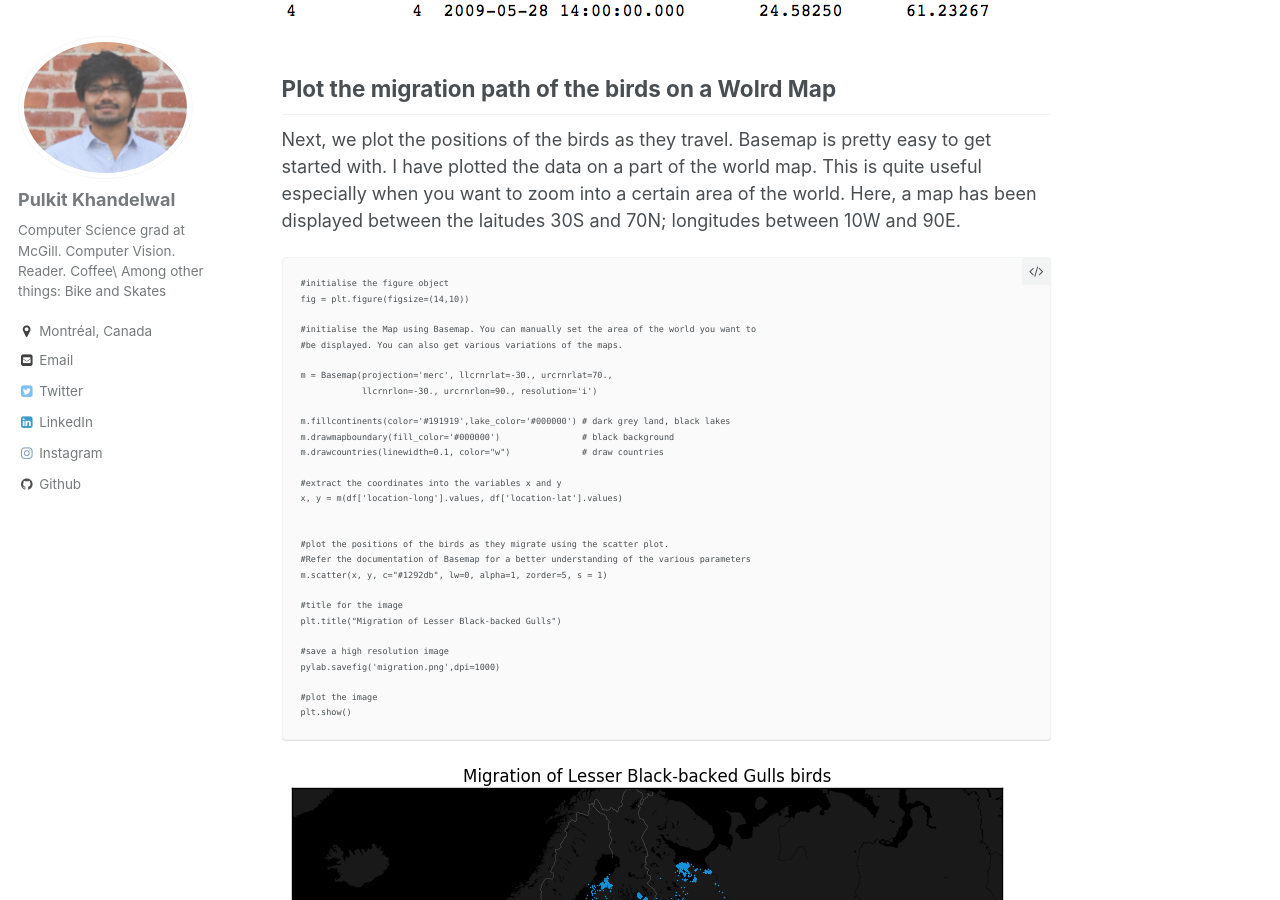
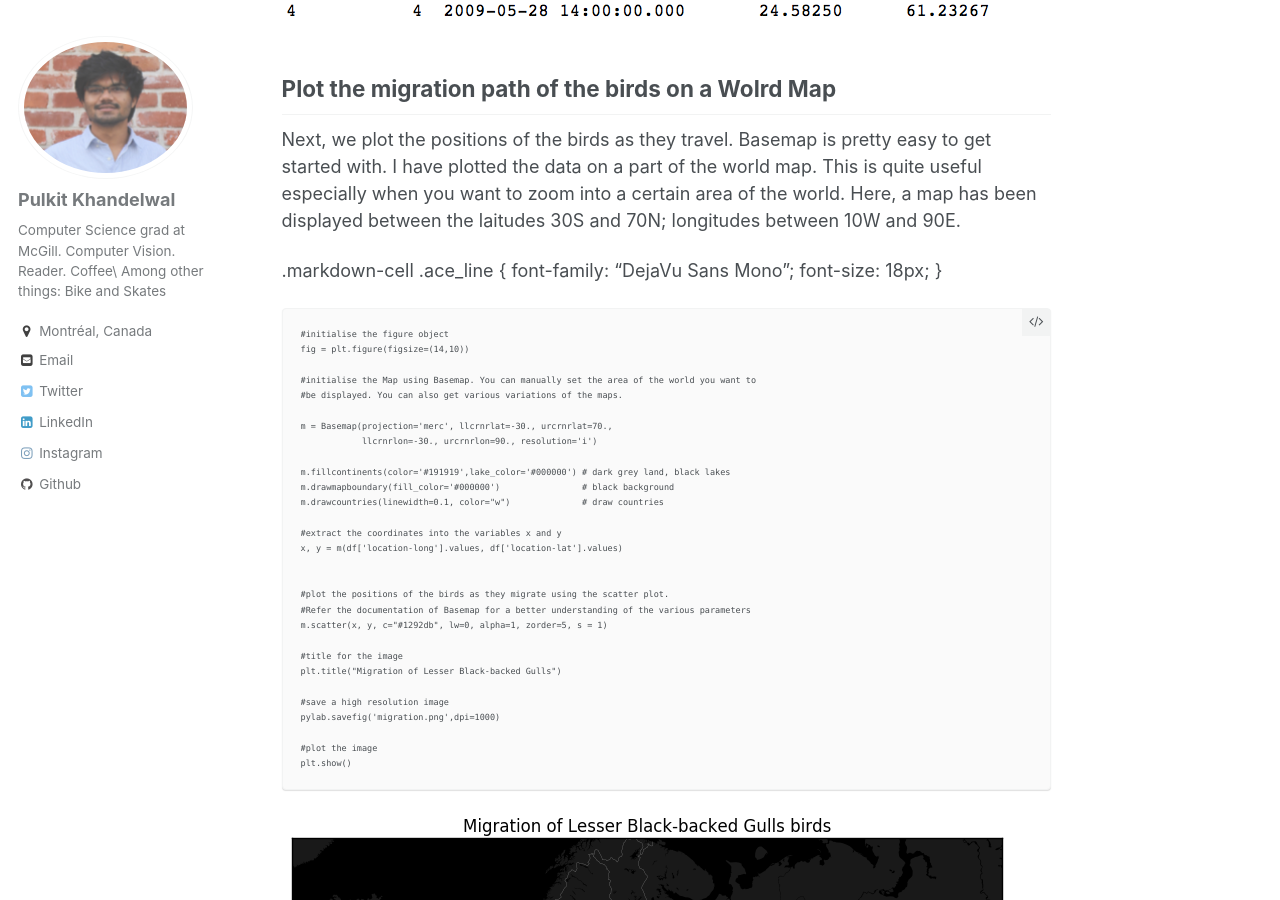
Before and after one commit to Pulkit-Khandelwal/pulkit-khandelwal.github.io, a Jekyll site: the page built from _blog/post_3.md, in a window 1280 px wide and 900 px high, scrolled down 1661 px. Built offline with Jekyll 4.4.1, drawn with Linux system fonts in a browser that asks for light colours.

Commit message:
Update post_3.md

````diff
--- a/_blog/post_3.md
+++ b/_blog/post_3.md
@@ -48,6 +48,11 @@
 ## Plot the migration path of the birds on a Wolrd Map
 
 Next, we plot the positions of the birds as they travel. Basemap is pretty easy to get started with. I have plotted the data on a part of the world map. This is quite useful especially when you want to zoom into a certain area of the world. Here, a map has been displayed between the laitudes 30S and 70N; longitudes between 10W and 90E.
+
+.markdown-cell .ace_line {
+  font-family: "DejaVu Sans Mono";
+  font-size: 18px;
+}
 
 ```
 #initialise the figure object
````
